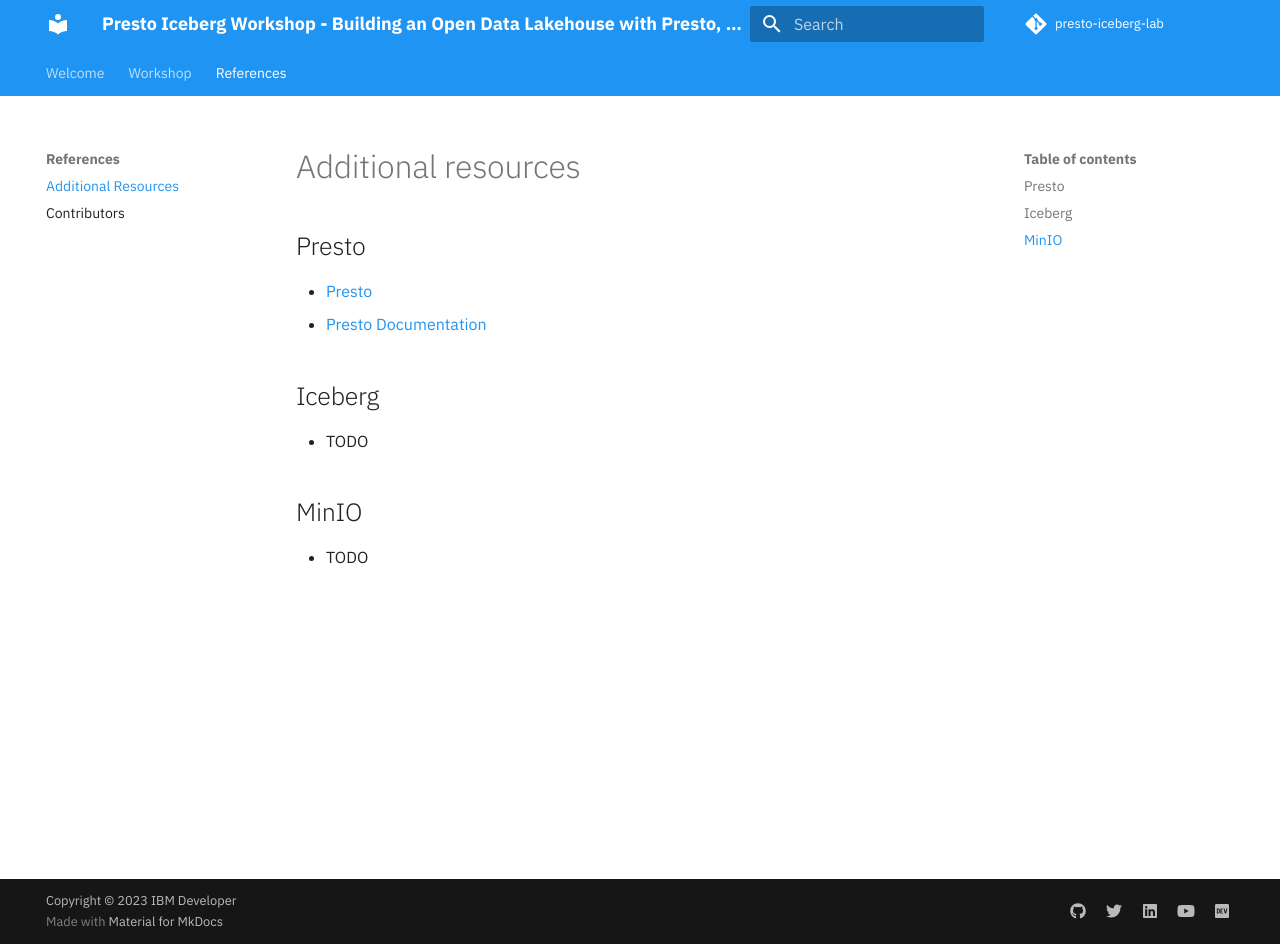
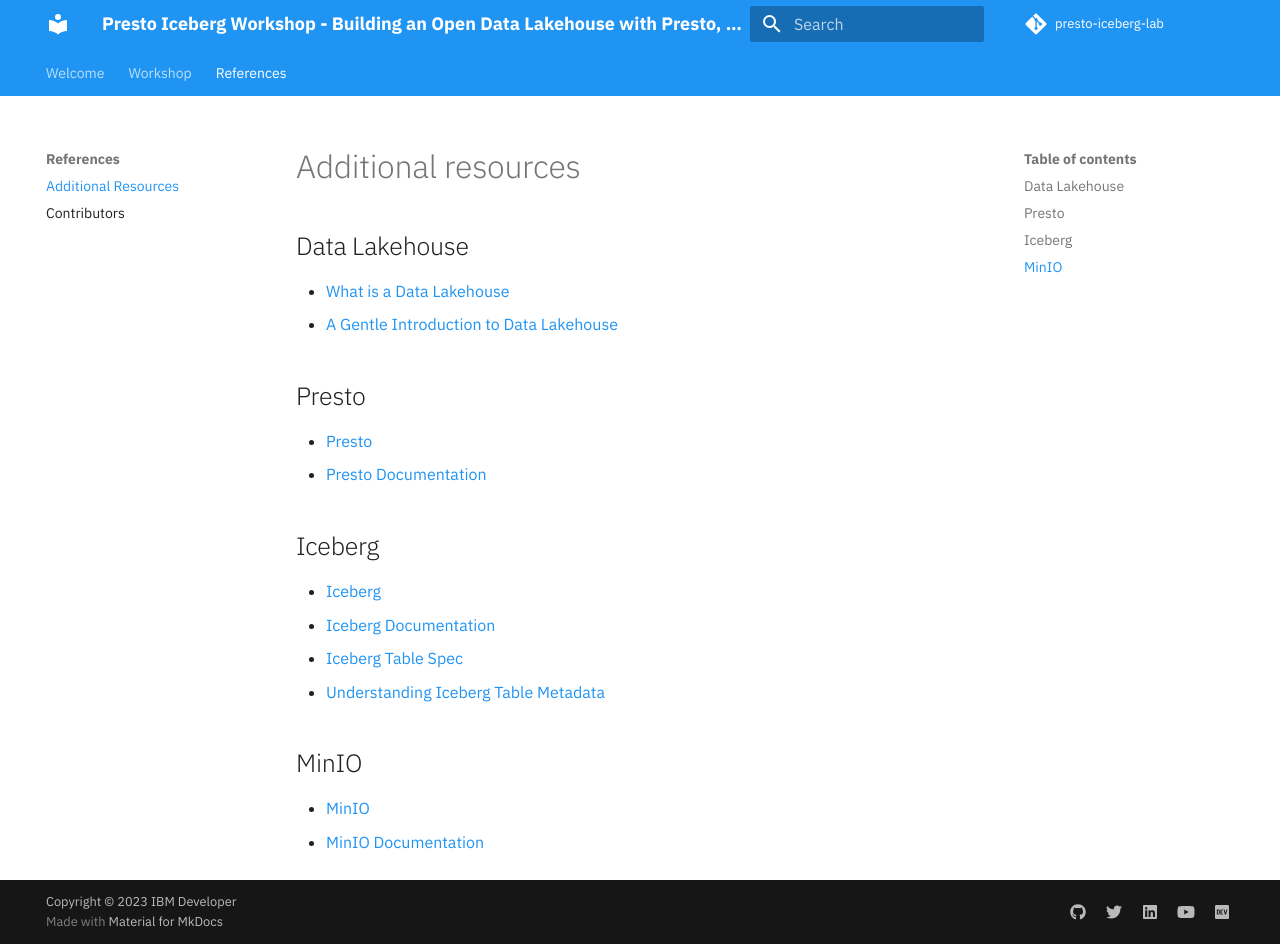
Before and after one commit to IBM/presto-iceberg-lab, an MkDocs documentation site: the page built from docs/resources/RESOURCES.md, in a window 1280 px wide and 944 px high. Built offline with MkDocs 1.6.1 and Material for MkDocs 9.7.7, drawn with Linux system fonts in a browser that asks for light colours; comment, search, counter and statistics services are not loaded.

Commit message:
Add resources

```diff
--- a/docs/resources/RESOURCES.md
+++ b/docs/resources/RESOURCES.md
@@ -1,4 +1,9 @@
 # Additional resources
+
+## Data Lakehouse
+
+* [What is a Data Lakehouse](https://www.ibm.com/topics/data-lakehouse#:~:text=A%20data%20lakehouse%20is%20a,in%20their%20ability%20to%20scale.)
+* [A Gentle Introduction to Data Lakehouse](https://towardsdatascience.com/a-gentle-introduction-to-data-lakehouse-fc0f131f90ff)
 
 ## Presto
 
@@ -7,8 +12,12 @@
 
 ## Iceberg
 
-* TODO
+* [Iceberg](https://iceberg.apache.org)
+* [Iceberg Documentation](https://iceberg.apache.org/docs/latest/)
+* [Iceberg Table Spec](https://iceberg.apache.org/spec/)
+* [Understanding Iceberg Table Metadata](https://medium.com/snowflake/understanding-iceberg-table-metadata-b1209fbcc7c3)
 
 ## MinIO
 
-* TODO
+* [MinIO](https://min.io/)
+* [MinIO Documentation](https://min.io/docs/minio/kubernetes/upstream/)
```
